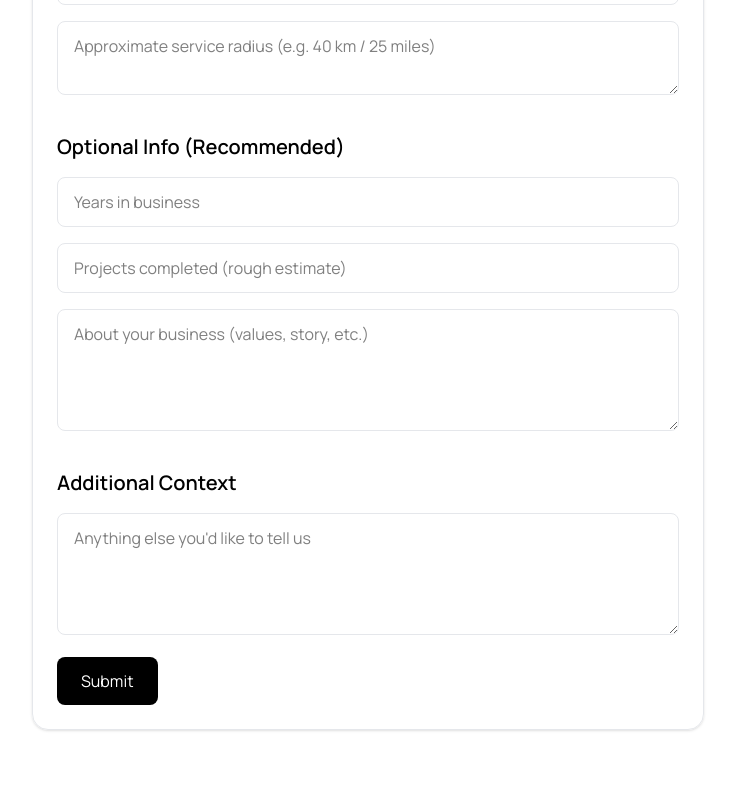
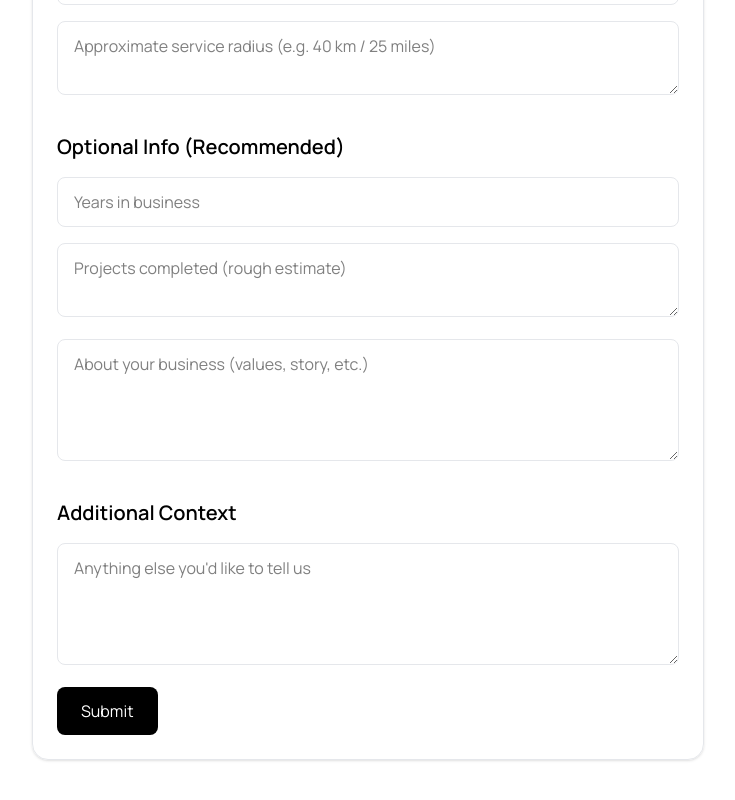
Before and after one commit to JohannesKarasik/ContractorBoost, a Next.js app: page /client-form in a window 1280 px wide. Shown: the part 1182-1982 px from the top of the page, without its empty margins (272-1007 px from the left). Built offline with nearby package versions, Linux system fonts and the light colour scheme.

Commit message:
Initial commit

```diff
--- a/src/app/client-form/page.tsx
+++ b/src/app/client-form/page.tsx
@@ -192,10 +192,10 @@ export default function ContactPage() {
             className="w-full rounded-lg border px-4 py-3"
           />
 
-<input
-  type="number"
+<textarea
   name="projects_completed"
   placeholder="Projects completed (rough estimate)"
+  rows={2}
   className="w-full rounded-lg border px-4 py-3"
 />
 
```
